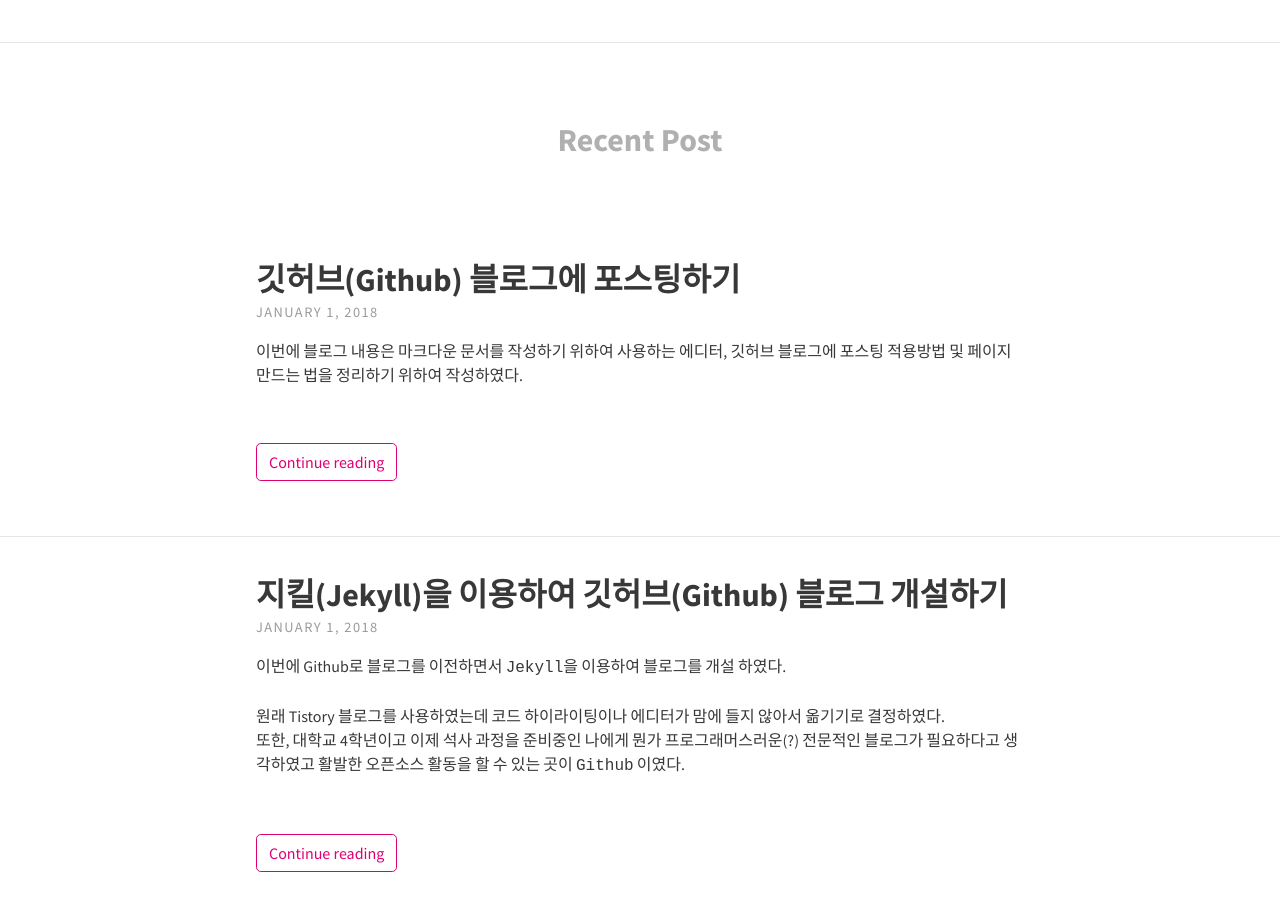
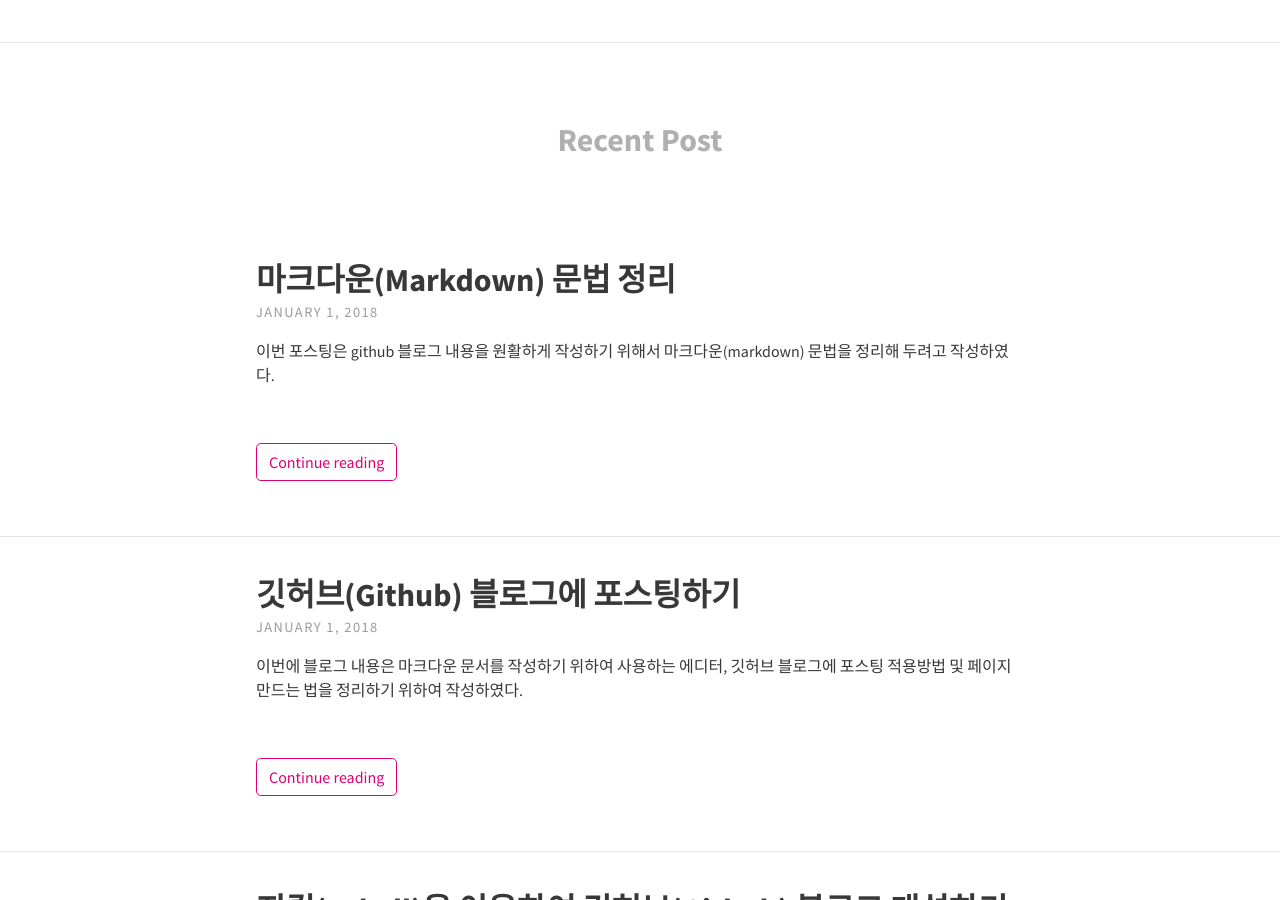
Before and after one commit to devYurim/devYurim.github.io, a Jekyll site: the page built from index.html, in a window 1280 px wide and 900 px high, scrolled down 519 px. Built offline with Jekyll 4.4.1, drawn with Linux system fonts in a browser that asks for light colours; nearby versions of some CDN libraries; the list of posts is cut into pages by our own code; comment, search, counter and statistics services are not loaded; some of the changed lines change nothing that is shown.

Commit message:
blog posting

````diff
--- a/_posts/2018-01-01-1.md
+++ b/_posts/2018-01-01-1.md
@@ -42,7 +42,7 @@
 
 블로그를 설치하려면 [jekyll](https://jekyllrb-ko.github.io)을 설치하여야 한다.
 **<code>루비(ruby)</code>가 없다면 루비를 설치하고 진행하여야 한다.<br>**
-맥OS에는 루비가 이미 설치되어 있다. 루비가 설치되어 있다면 아래의 명령어로 지킬을 설치한다.<br>
+맥이나 리눅스는 brew를 이용하여 쉽게 설치가 가능하다. 또한, 이미 맥OS에는 루비가 이미 설치되어 있다. 루비가 설치되어 있다면 아래의 명령어로 지킬을 설치한다.<br>
 
 
 {% highlight js %}
--- /dev/null
+++ b/_posts/2018-01-01-3.md
@@ -0,0 +1,229 @@
+---
+layout: post
+title: 마크다운(Markdown) 문법 정리
+comments: true
+tags: [markdown, github-blog]
+---
+
+이번 포스팅은 github 블로그 내용을 원활하게 작성하기 위해서 마크다운(markdown) 문법을 정리해 두려고 작성하였다.<br><br>
+
+> **1. 헤더(Header)**
+
+헤더 크기는 1~6까지 지원한다.<br>
+```
+
+# This is H1
+## This is H2
+### This is H3
+#### This is H4
+##### This is H5
+###### This is H6
+```
+# This is H1
+## This is H2
+### This is H3
+#### This is H4
+##### This is H5
+###### This is H6
+
+<br>
+
+> **2. 인용구***
+
+인용구는 ```>```를 이용한다. 인용구 안에서 다른 마크업 요소를 섞어서 사용할 수 있다.<br>
+```
+
+> 안녕
+> > 안녕
+> > * 안녕
+> > > * 안녕
+```
+> 안녕
+> > 안녕
+> > * 안녕
+> > > * 안녕
+
+<br>
+
+> **3. 목록**
+
+ - 순서가 있는 목록<br>
+
+```
+
+  1. 일번
+  2. 이번
+  3. 삼번
+```
+1. 일번
+2. 이번
+3. 삼번
+
+
+- 순서가 없는 목록<br>
+
+```
+
+* 일번
+  * 이번
+    * 삼번
++ 일번
+  + 이번
+    + 삼번
+- 일번
+  - 이번
+    - 삼번
+```
+* 일번
+  * 이번
+    * 삼번
+
++ 일번
+  + 이번
+    + 삼번
+
+- 일번
+  - 이번
+    - 삼번
+
+> **4. 코드**
+
+&lt; pre > &lt; code > 에 감싸서 사용한다.<br>
+
+```
+
+<code>Github</code>
+```
+<code>Github</code>
+<br><br>
+
+```
+
+  <pre><code>
+  for i in range(1,2):
+    print(i)
+  </code></pre>
+```
+
+<pre><code>
+for i in range(1,2):
+  print(i)
+</code></pre>
+
+<br><br>
+ps. 코드 하이라이터를 사용하는 경우(내 지킬 블로그 테마)
+
+```
+
+{% highlight js %}
+for i in range(1,2):
+  print(i)
+{% endhighlight %}
+```
+
+{% highlight js %}
+for i in range(1,2):
+  print(i)
+{% endhighlight %}
+
+<br>
+> **5. 수평선**
+
+```
+
+------
+************
+```
+
+------
+************
+
+<br>
+> **6. 링크**
+
+ - 인라인 링크
+
+ ```
+
+ [Google](http://google.com)
+ ```
+ [Google](http://google.com)
+
+<br>
+  - 자동 연결 링크
+
+```
+
+<http://google.com>
+```
+<http://google.com>
+
+<br>
+> **8. 강조**
+
+진하게, 기울기, 취소선이 있다. 밑줄은 지원하지 않는다.
+
+```
+
+*single asterisks*
+_single underscores_
+**double asterisks**
+__double underscores__
+~~cancelline~~
+```
+
+*single asterisks*<br>
+_single underscores_<br>
+**double asterisks**<br>
+__double underscores__<br>
+~~cancelline~~<br>
+
+<br>
+> **9. 이미지**
+
+```
+
+![이미지 이름](이미지 url)로 이미지를 넣을 수 있다.
+![Image name](https://user-images.githubusercontent.com/20412850/34468412-ba059536-ef4b-11e7-90d4-3313e9fed8f9.png)
+```
+![Image name](https://user-images.githubusercontent.com/20412850/34468412-ba059536-ef4b-11e7-90d4-3313e9fed8f9.png)
+
+  ps. 사이즈 조정
+
+```
+
+<img src="이미지 url" width="원하는 크기">
+<img src="https://user-images.githubusercontent.com/20412850/34468412-ba059536-ef4b-11e7-90d4-3313e9fed8f9.png" width="60%">
+```
+<img src="https://user-images.githubusercontent.com/20412850/34468412-ba059536-ef4b-11e7-90d4-3313e9fed8f9.png" width="60%">
+
+
+<br>
+> **10. 표 그리기**
+
+표는 마크다운 표를 generate 해주는 사이트가 있다. 원하는 양식에 맞춰서 만들어서 갖다가 쓰면 편하다.
+
+* 표 generate 사이트 : https://www.tablesgenerator.com/markdown_tables<br>
+
+```
+
+| 컬럼1  | 컬럼2  |
+|-------|-------|
+| 내용1  | 내용2  |
+| 내용3  | 내용4  |
+```
+| 컬럼1  | 컬럼2  |
+|-------|-------|
+| 내용1  | 내용2  |
+| 내용3  | 내용4  |
+
+내용 정렬은 아래와 같이 한다.<br>
+
+```
+| 컬럼1    | 컬럼2     |컬럼 3   |
+|:--------|:-------:|--------:|
+| 왼쪽 정렬 | 가운데 정렬| 오른쪽 정렬|
+```
+| 컬럼1    | 컬럼2     |컬럼 3   |
+|:--------|:-------:|--------:|
+| 왼쪽 정렬 | 가운데 정렬| 오른쪽 정렬|
````
